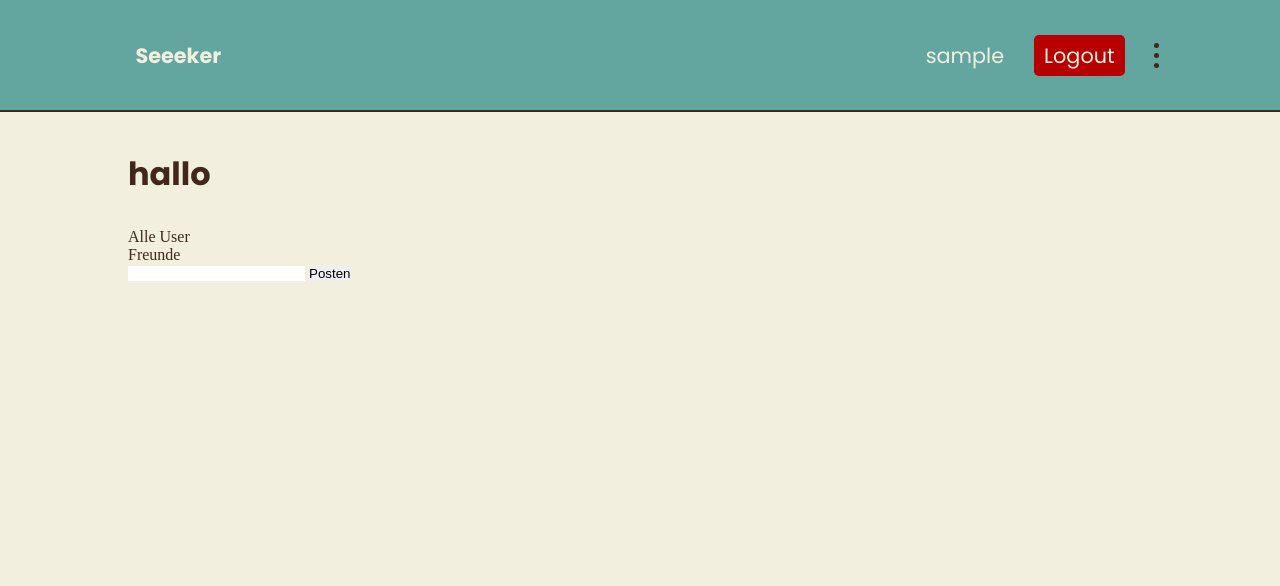
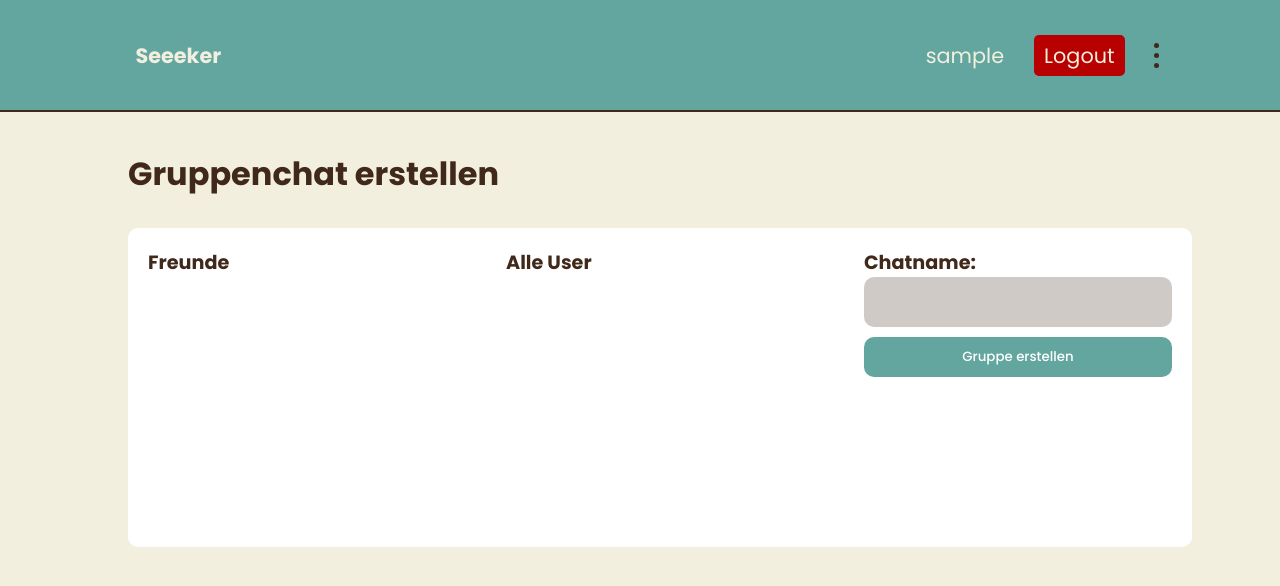
Before and after one commit to kismX/SocICo, a Django app: page /rooms/create_group_chat/ in a window 1280 px wide. Shown: the top 586 px of the page. Run offline with Django 4.2, Linux system fonts and the light colour scheme; the visitor is signed in with stand-in values (Sample User, id 1); data comes from the database, SQL or seed files in the repository; some libraries are stand-ins or nearby versions.

Commit message:
update - css für gruppenchat

```diff
--- a/static/css/style.css
+++ b/static/css/style.css
@@ -193,3 +193,54 @@ h1, h2, h3, h4{
     border-radius: 50%;
     border: 2px solid #40281A;
 }
+
+/* Gruppenchat erstellen */
+
+.groupchat-form{
+    background-color: white;
+    width: 100%;
+    padding: 20px;
+    border-radius: 10px;
+    font-family: "PoppinsMedium";
+    gap: 50px;
+    align-items: start;
+}
+.groupchat-form fieldset{
+    display: flex;
+    flex-direction: column;
+    flex: 1 0;
+}
+.groupchat-form fieldset p{
+    font-size: 1.2em;
+    font-family: "PoppinsBold";
+}
+.groupchat-list-container{
+    height: 250px;
+    overflow-y: scroll;
+    scrollbar-width: 5px;
+}
+.groupchat-list-container div{
+    background-color: #F28A2E;
+    margin-bottom: 5px;
+    padding: 10px;
+    border-radius: 10px;
+    color: white;
+}
+#groupchat-checkbox{
+    margin-right: 10px;
+}
+.groupchat-form-submit input{
+    height: 30px;
+    background-color: #40281a3f;
+    border-radius: 10px;
+    padding: 10px;
+    margin-bottom: 10px;
+}
+.groupchat-form-submit button{
+    width: 100%;
+    background-color: #63A69F;
+    color: white;
+    font-family: "PoppinsMedium";
+    padding: 10px;
+    border-radius: 10px;
+}
--- a/templates/chats/create_room.html
+++ b/templates/chats/create_room.html
@@ -3,31 +3,44 @@
 {% block title %}Create Chat | {% endblock %}
 
 {% block content %}
-<h1>hallo</h1>
-    {% for friend in freunde_liste %}
-        <p>{{ friend.id }}</p>
-    {% endfor %}
+<h1>Gruppenchat erstellen</h1>
 
-    <form method="get">
+    <form class="groupchat-form flex-wrap-container" method="get">
         {% csrf_token %}
 
-        <p>Alle User</p>
+        <fieldset>
+            <p>Freunde</p>
 
-        {% for profile in profiles %}
-        <input type="checkbox" value="{{ profile.id }}" name="input_all_users" id="profile_checkbox">
-        <label for="profile_checkbox">{{ profile }}</label>
-        {% endfor %}
+            <div class="groupchat-list-container">
+                {% for friend in friends %}
+                <div>
+                    <input type="checkbox" value="{{ friend.id }}" name="input_all_users" id="groupchat-checkbox">
+                    <label for="friends_checkbox">{{ friend }}</label>
+                </div>
+                {% endfor %}
+            </div>
+        </fieldset>
 
-        <p>Freunde</p>
+        <fieldset>
+            <p>Alle User</p>
 
-        {% for friend in friends %}
-        <input type="checkbox" value="{{ friend.id }}" name="input_all_users" id="friends_checkbox">
-        <label for="friends_checkbox">{{ friend }}</label>
-        {% endfor %}
+            <div class="groupchat-list-container">
+                {% for profile in profiles %}
+                <div>
+                    <input type="checkbox" value="{{ profile.id }}" name="input_all_users" id="groupchat-checkbox">
+                    <label for="profile_checkbox">{{ profile }}</label>
+                </div>
+                {% endfor %}
+            </div>
 
-        <input name="room_name" type="text">
+        </fieldset>
 
-        <button type="submit">Posten</button>
+        <fieldset class="groupchat-form-submit">
+            <p>Chatname:</p>
+            <input name="room_name" type="text">
+            <button type="submit">Gruppe erstellen</button>
+        </fieldset>
+
     </form>
 
 {% endblock content%}
```
Also changed, not shown: MDs/sarah.md (+3 -3 lines).
